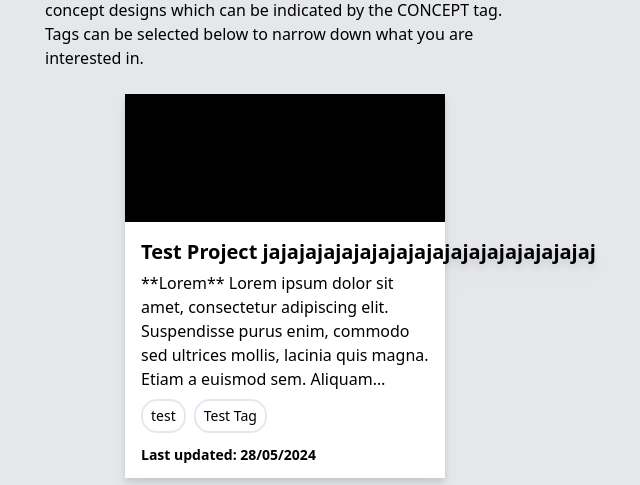
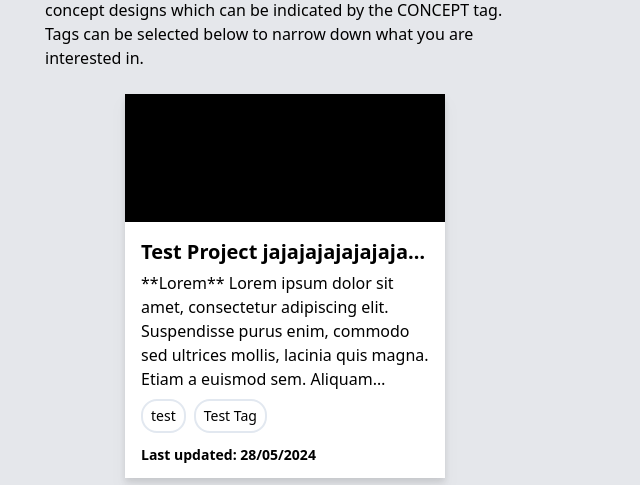
Before and after one commit to YukiSuter/personalsite, a Django app: page /projects/ in a window 1280 px wide. Shown: the part 210-695 px from the top of the page, without its empty margins (355-995 px from the left). Run offline with Django 4.2, Linux system fonts and the light colour scheme; data comes from the database, SQL or seed files in the repository; both versions use the stored data as it was after the commit.

Commit message:
amended card title lengths

```diff
--- a/website/static/src/output.css
+++ b/website/static/src/output.css
@@ -811,6 +811,10 @@ h2 {
   margin-left: calc(1rem * calc(1 - var(--tw-space-x-reverse)));
 }
 
+.overflow-hidden {
+  overflow: hidden;
+}
+
 .overflow-x-scroll {
   overflow-x: scroll;
 }
--- a/website/templates/core/postCard.html
+++ b/website/templates/core/postCard.html
@@ -3,7 +3,7 @@
         <div class="h-2/6 w-full bg-black"></div>
         <div class="px-4 pb-2 h-4/6">
             <div class="h-1/6 mt-4 w-full">
-                <h2 class="text-xl whitespace-nowrap text-ellipsis">{{post.title}}</h2>
+                <h2 class="text-xl whitespace-nowrap text-ellipsis w-full overflow-hidden">{{post.title}}</h2>
             </div>
             <div class="h-3/6 w-full -mt-2">
                 <p class="line-clamp-5   text-md">{{post.content}}</p>
--- a/website/templates/core/projectCard.html
+++ b/website/templates/core/projectCard.html
@@ -3,7 +3,7 @@
         <div class="h-2/6 w-full bg-black"></div>
         <div class="px-4 pb-2 h-4/6">
             <div class="h-1/6 mt-4 w-full">
-                <h2 class="text-xl whitespace-nowrap text-ellipsis">{{project.name}}</h2>
+                <h2 class="text-xl whitespace-nowrap text-ellipsis w-full overflow-hidden">{{project.name}}</h2>
             </div>
             <div class="h-3/6 w-full -mt-2">
                 <p class="line-clamp-5   text-md">{{project.description}}</p>
```
Also changed, not shown: website/website/settings.py (+12 -10 lines), website/db.sqlite3.
